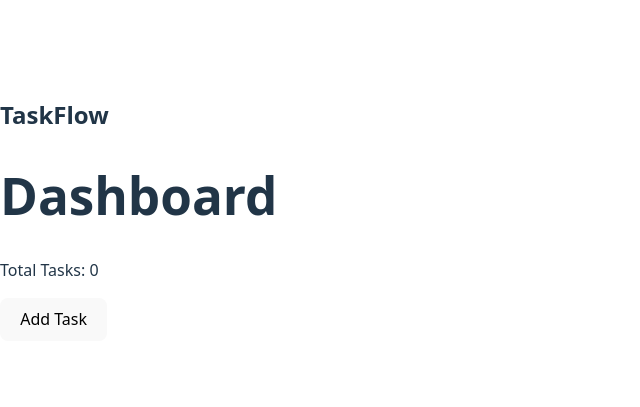
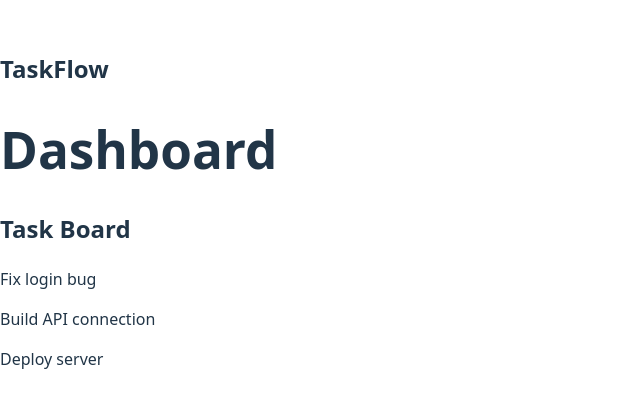
Before and after one commit to witzulu/taskflow, a React (Vite) app: page / in a window 1280 px wide. Shown: the part 191-598 px from the top of the page, without its empty margins (0-640 px from the left). Built offline with nearby package versions, Linux system fonts and the light colour scheme.

Commit message:
Add TaskBoard and TaskCard components using props

```diff
--- a/src/app/App.tsx
+++ b/src/app/App.tsx
@@ -1,20 +1,14 @@
-import { useState } from "react"
 import Navbar from "../components/layout/Navbar"
+import TaskBoard from "../features/tasks/TaskBoard"
 
 function App() {
-  const [taskCount, setTaskCount] = useState(0)
-
   return (
     <div>
       <Navbar />
 
       <h1>Dashboard</h1>
 
-      <p>Total Tasks: {taskCount}</p>
-
-      <button onClick={() => setTaskCount(taskCount + 1)}>
-        Add Task
-      </button>
+      <TaskBoard />
     </div>
   )
 }
--- /dev/null
+++ b/src/features/tasks/TaskBoard.tsx
@@ -0,0 +1,15 @@
+import TaskCard from "./TaskCard"
+
+function TaskBoard() {
+  return (
+    <div>
+      <h2>Task Board</h2>
+
+      <TaskCard title="Fix login bug" />
+      <TaskCard title="Build API connection" />
+      <TaskCard title="Deploy server" />
+    </div>
+  )
+}
+
+export default TaskBoard
--- /dev/null
+++ b/src/features/tasks/TaskCard.tsx
@@ -0,0 +1,13 @@
+type TaskCardProps = {
+  title: string
+}
+
+function TaskCard({ title }: TaskCardProps) {
+  return (
+    <div>
+      <p>{title}</p>
+    </div>
+  )
+}
+
+export default TaskCard
```
